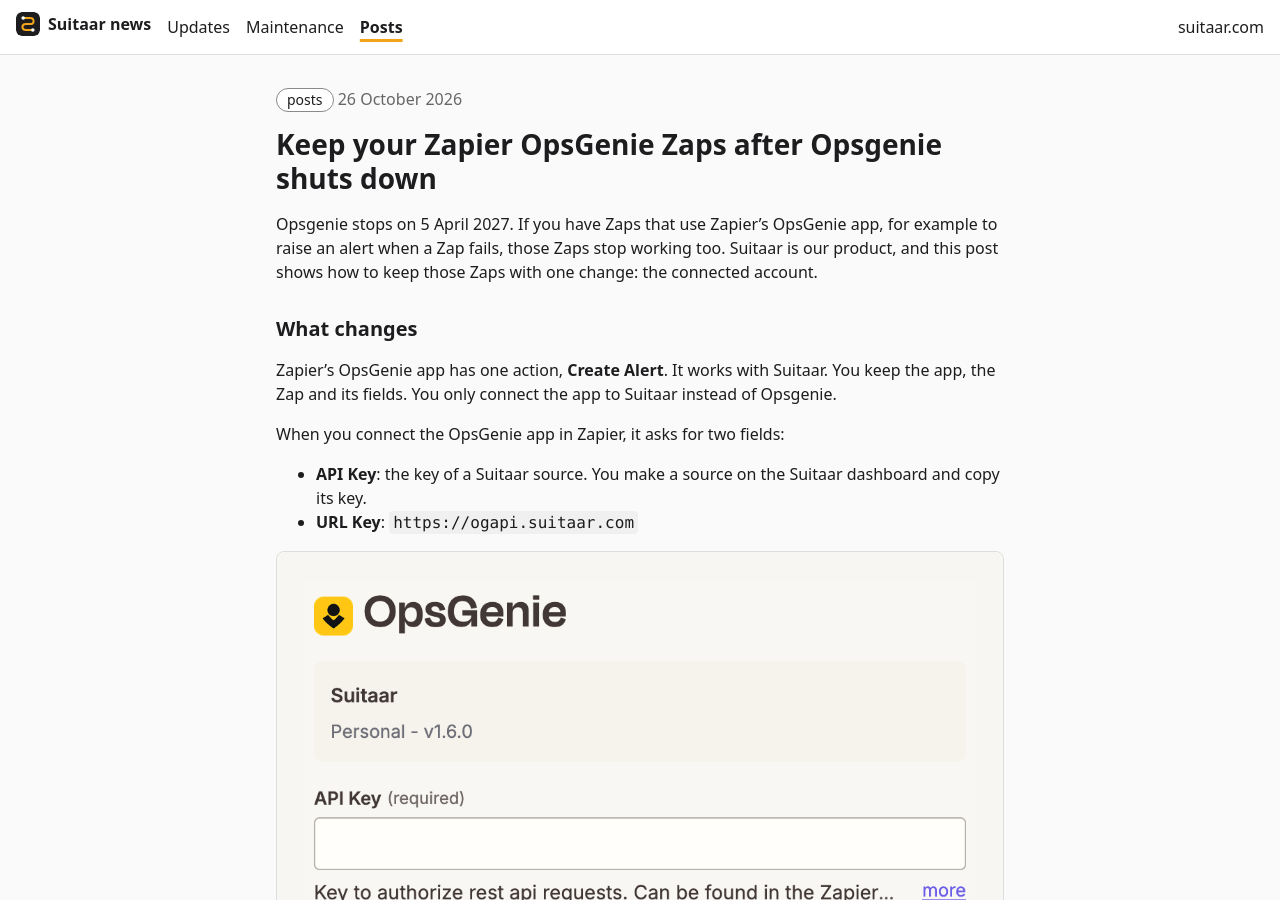
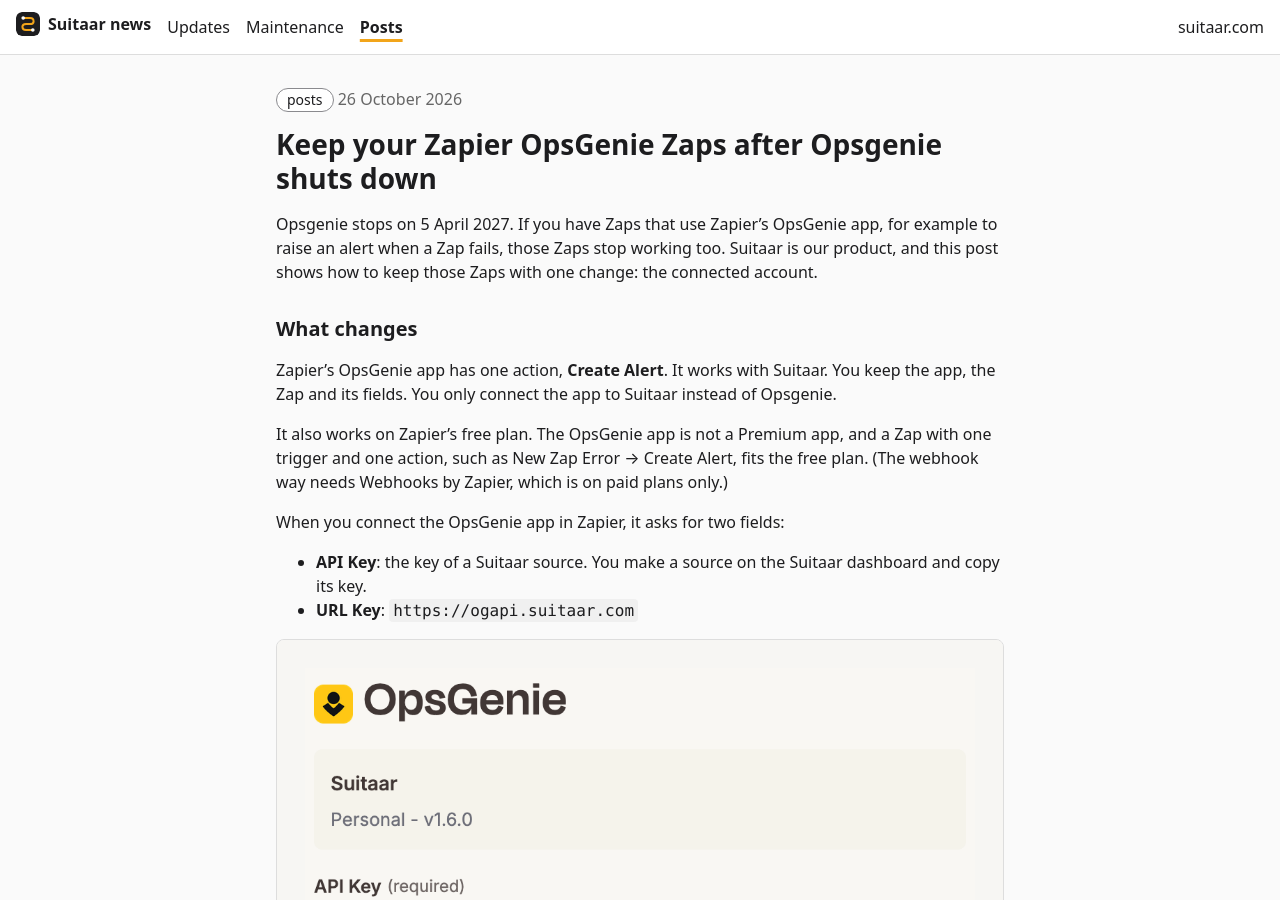
Before and after one commit to Suitaar/news, a Jekyll site: the page built from _posts/2026-10-26-zapier-opsgenie-app-after-opsgenie.md, in a window 1280 px wide and 900 px high. Built offline with Jekyll 4.4.1, drawn with Linux system fonts in a browser that asks for light colours.

Commit message:
docs: say the zapier opsgenie app works on the free plan

```diff
--- a/_posts/2026-10-26-zapier-opsgenie-app-after-opsgenie.md
+++ b/_posts/2026-10-26-zapier-opsgenie-app-after-opsgenie.md
@@ -10,6 +10,8 @@ Opsgenie stops on 5 April 2027. If you have Zaps that use Zapier's OpsGenie app,
 ## What changes
 
 Zapier's OpsGenie app has one action, **Create Alert**. It works with Suitaar. You keep the app, the Zap and its fields. You only connect the app to Suitaar instead of Opsgenie.
+
+It also works on Zapier's free plan. The OpsGenie app is not a Premium app, and a Zap with one trigger and one action, such as New Zap Error → Create Alert, fits the free plan. (The webhook way needs Webhooks by Zapier, which is on paid plans only.)
 
 When you connect the OpsGenie app in Zapier, it asks for two fields:
 
```
